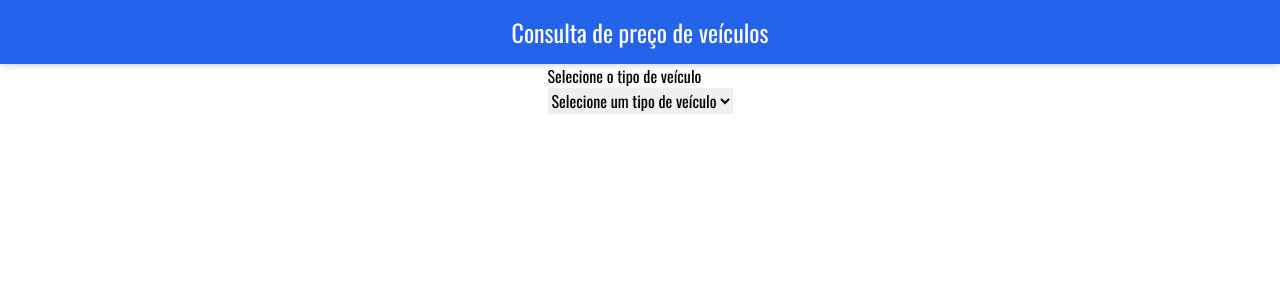
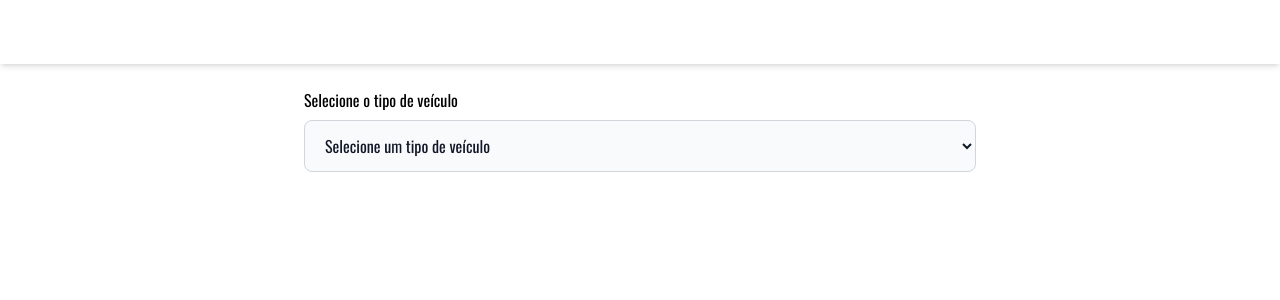
Before and after one commit to luizfelipedasilva678/fipe-query, a Vue app: page / in a window 1280 px wide. Shown: the top 300 px of the page. Built offline with nearby package versions, Linux system fonts and the light colour scheme.

Commit message:
style: updating main application styles

```diff
--- a/src/components/TheHeader.vue
+++ b/src/components/TheHeader.vue
@@ -1,5 +1,5 @@
 <template>
-  <header class="p-4 shadow-md bg-blue-600 flex items-center justify-center">
-    <p class="text-2xl text-center text-white">Consulta de preço de veículos</p>
+  <header class="p-4 shadow-md dark:bg-gray-700 flex items-center justify-center">
+    <p class="text-2xl text-center text-white">Consulte o preço de um veículo</p>
   </header>
 </template>
--- a/src/components/TheMain.vue
+++ b/src/components/TheMain.vue
@@ -55,7 +55,7 @@
 </script>
 
 <template>
-  <main class="flex items-center justify-center flex-col">
+  <main class="flex items-center justify-center flex-col max-w-7xl ml-auto mr-auto mt-4 p-2">
     <BaseDropdown
       :options="VEHICLES"
       :id="'vehicle'"
--- a/src/components/base/BaseDropdown.vue
+++ b/src/components/base/BaseDropdown.vue
@@ -17,12 +17,18 @@
 </script>
 
 <template>
-  <div class="flex flex-col">
-    <label :for="id"> {{ label }} </label>
+  <div class="flex flex-col w-full mb-4 max-w-2xl">
+    <label
+      :for="id"
+      class="mb-2"
+    >
+      {{ label }}
+    </label>
     <select
       :name="name"
       :id="id"
       @change="handleChange"
+      class="block cursor-pointer w-full px-4 py-3 text-base text-gray-900 border border-gray-300 rounded-lg bg-gray-50 focus:ring-blue-500 focus:border-blue-500 dark:bg-gray-700 dark:border-gray-600 dark:placeholder-gray-400 dark:text-white dark:focus:ring-blue-500 dark:focus:border-blue-500"
     >
       <option
         value=""
```
